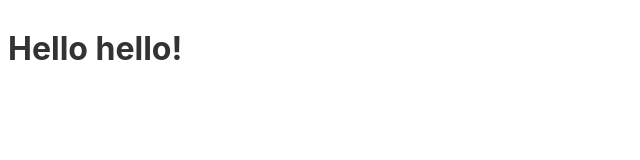
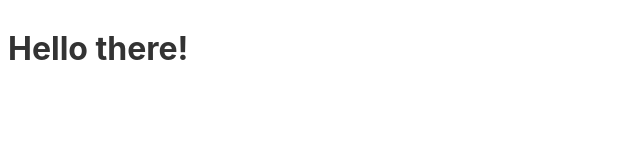
Before and after one commit to sidx1024/bookmark-app, a Svelte app: page / in a window 1280 px wide. Shown: the top 160 px of the page, without its empty margins (0-640 px from the left). Built offline with nearby package versions, Linux system fonts and the light colour scheme.

Commit message:
Test commit

```diff
--- a/src/App.svelte
+++ b/src/App.svelte
@@ -1,5 +1,5 @@
 <script>
-  let name = 'hello';
+  let name = 'there';
 </script>
 
 <h1>Hello {name}!</h1>
```
